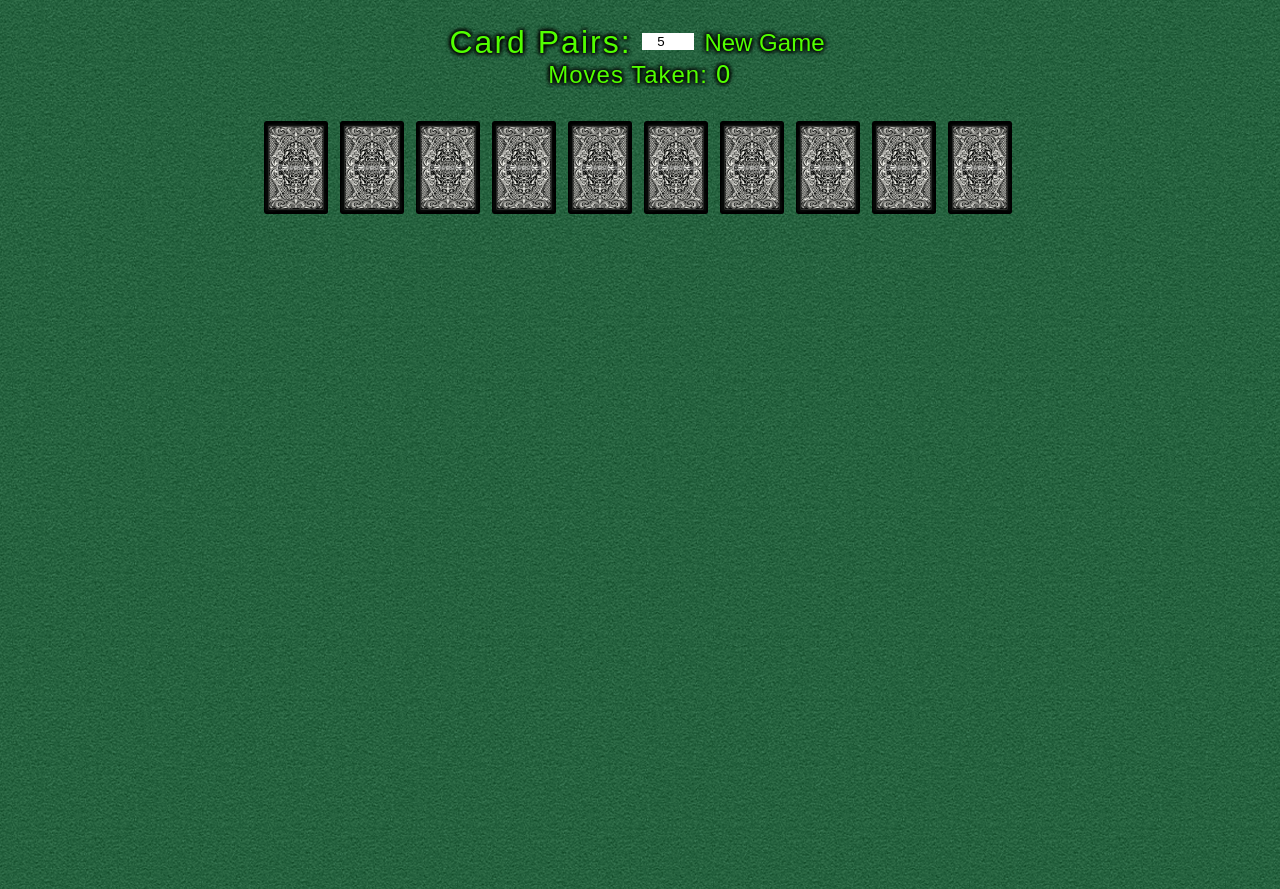
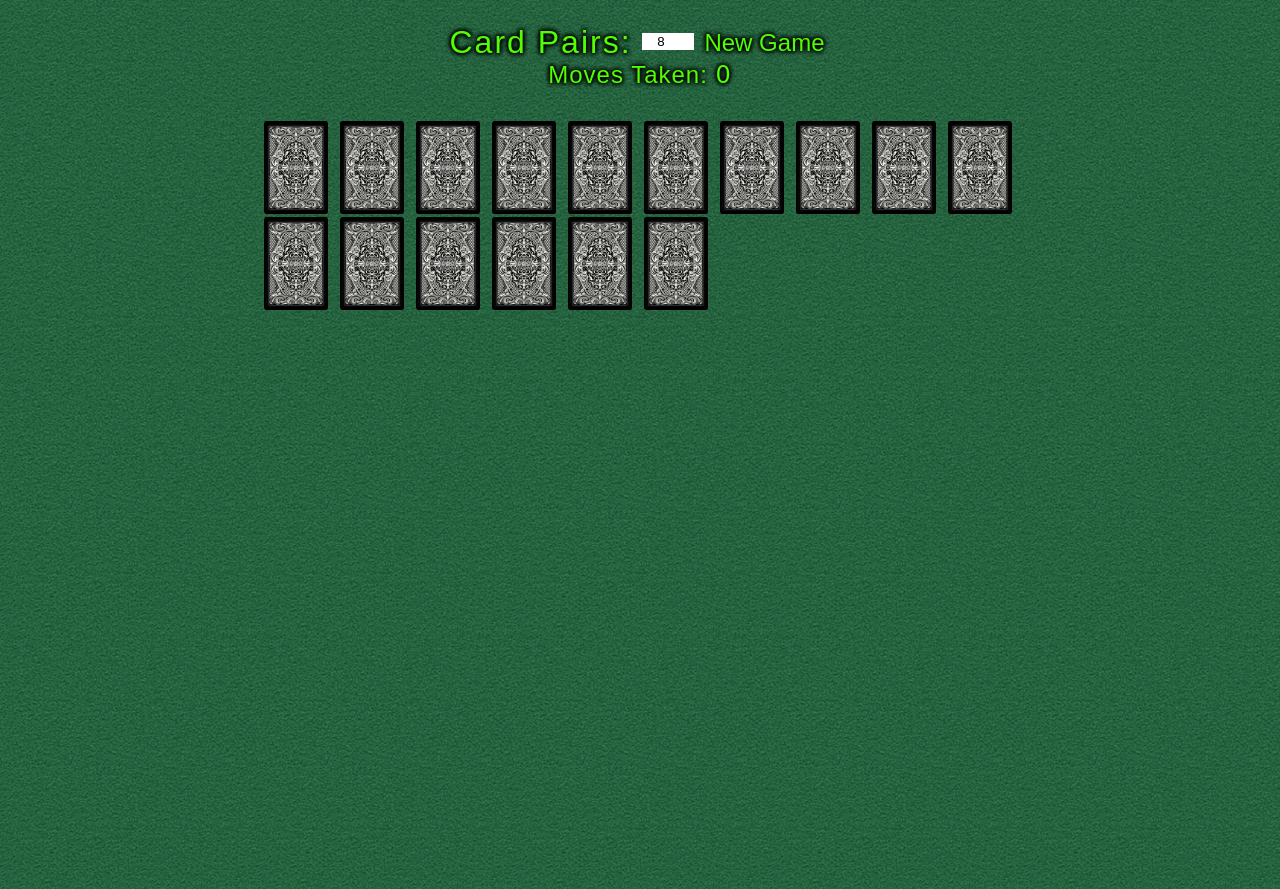
Before and after one commit to cadenichols/Concentration, a plain HTML site: page index.html in a window 1280 px wide. Drawn offline with Linux system fonts and the light colour scheme; a web font is replaced by a local one.

Commit message:
updated default game size to match unique backgrounds

```diff
--- a/index.html
+++ b/index.html
@@ -10,7 +10,7 @@
 <body>
   <div class="sizeSelector">
     <label for="gameSize">Card Pairs: </label>
-    <input id="gameSize" type="number" min='4' max = '40' value='5'>
+    <input id="gameSize" type="number" min='4' max = '40' value='8'>
     <button id="newGame">New Game</button>
   </div>
   <div class="gameInfo">
```
